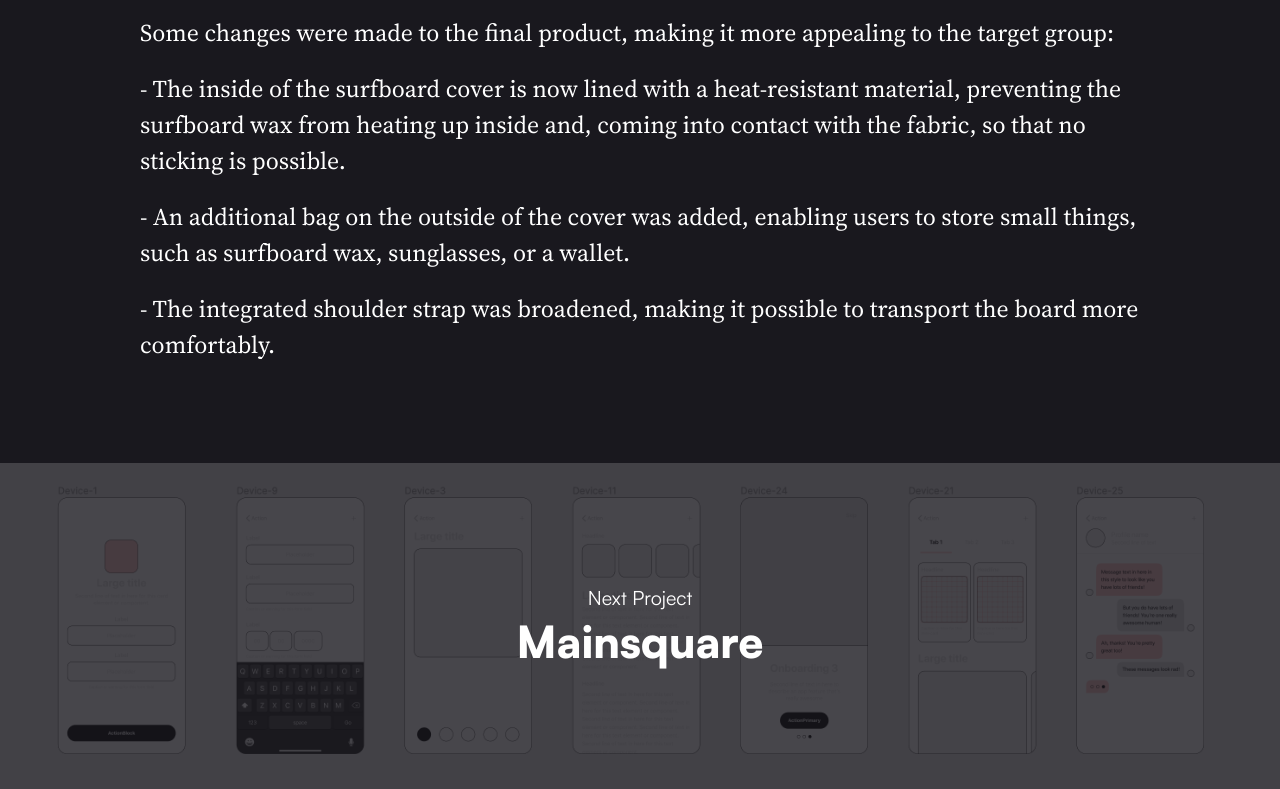
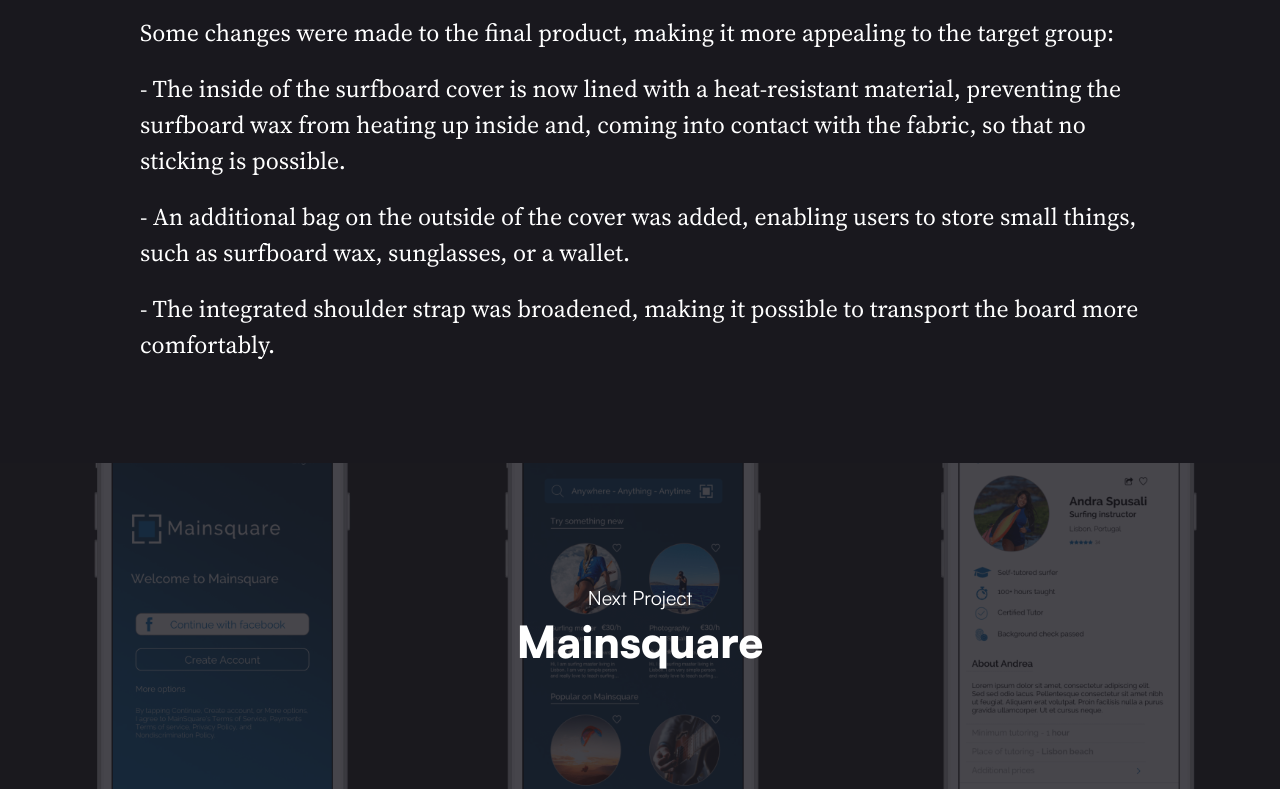
Before and after one commit to katiageisler/portfolio-v3, a Next.js app: page /projects/escudo in a window 1280 px wide. Shown: the part 9918-10707 px from the top of the page. Built offline with nearby package versions, Linux system fonts and the light colour scheme.

Commit message:
adding image

```diff
--- a/src/pages/projects/escudo.tsx
+++ b/src/pages/projects/escudo.tsx
@@ -296,7 +296,7 @@ export default function Page() {
     <NextProject
       pageLink="./mainsquare"
       title="Mainsquare"
-      image="/projects/mainsquare/wireframemainsquare.png"
+      image="/projects/mainsquare/useflowapp.png"
       altImage="Mainsquare image"
     />
   </SiteContainer>
```
